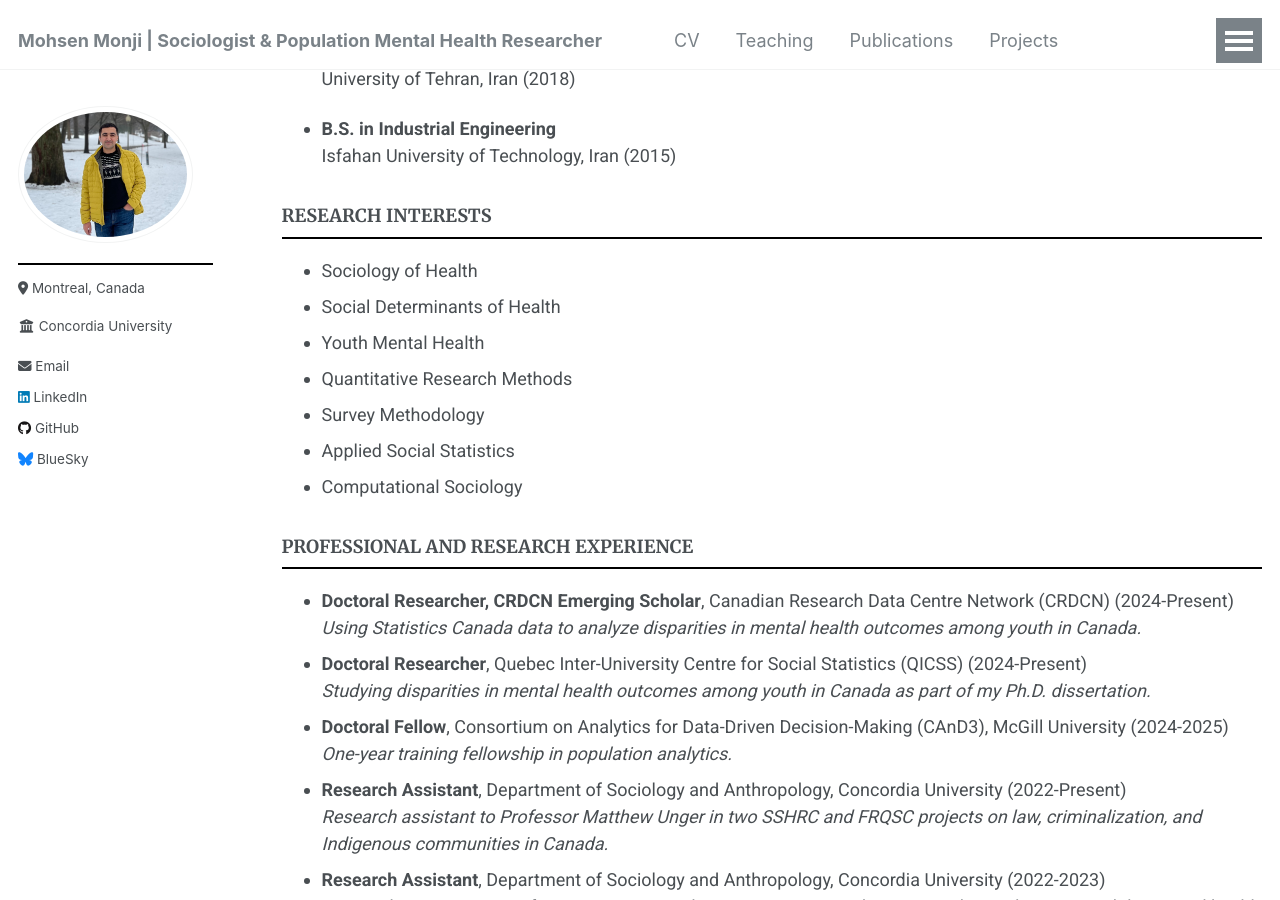
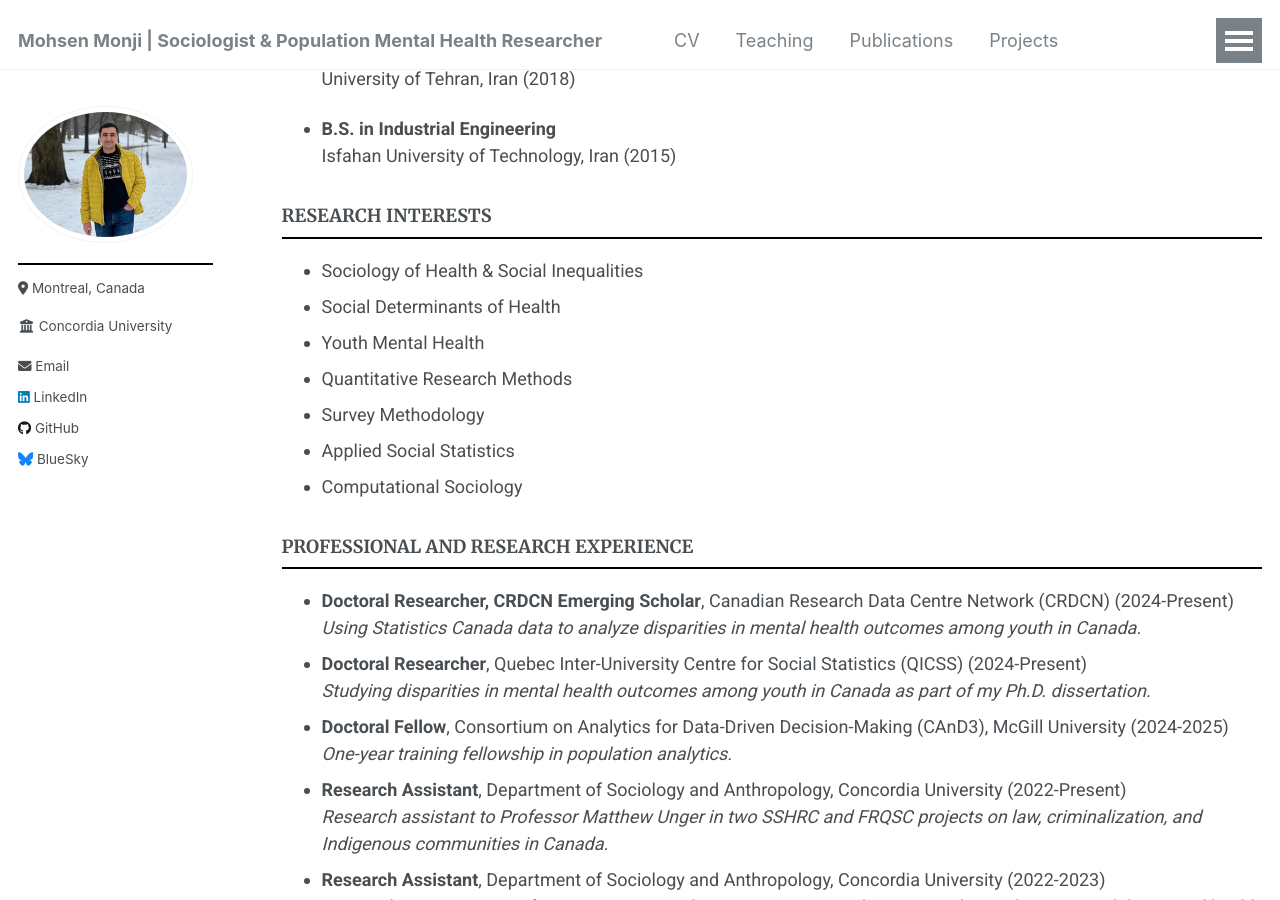
Before and after one commit to Mohsnmonji/mohsnmonji.github.io, a Jekyll site: the page built from _pages/Curriculum Vitae.md, in a window 1280 px wide and 900 px high, scrolled down 391 px. Built offline with Jekyll 4.4.1, drawn with Linux system fonts in a browser that asks for light colours.

Commit message:
Update Curriculum Vitae.md

```diff
--- a/_pages/Curriculum Vitae.md
+++ b/_pages/Curriculum Vitae.md
@@ -32,7 +32,7 @@ redirect_from:
 
 
 ### RESEARCH INTERESTS
-- Sociology of Health
+- Sociology of Health & Social Inequalities
 - Social Determinants of Health
 - Youth Mental Health
 - Quantitative Research Methods
```
